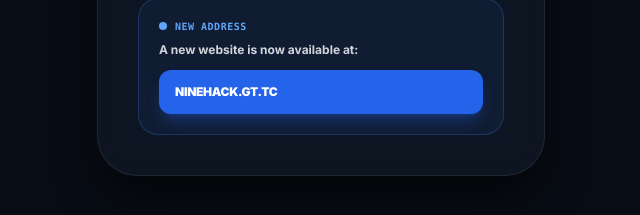
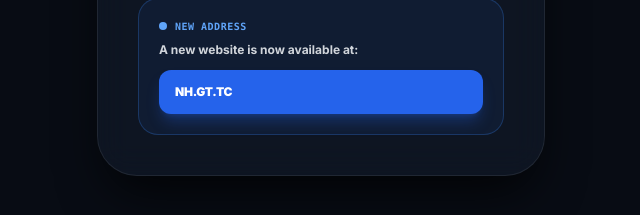
Before and after one commit to ymtmanuel-blip/Ninehack-, a plain HTML site: page index.html in a window 1280 px wide. Shown: the part 449-664 px from the top of the page, 319-959 px from the left. Drawn offline with nearby package versions, Linux system fonts and the light colour scheme.

Commit message:
Update link text from 'Ninehack.gt.tc' to 'Nh.gt.tc'

```diff
--- a/index.html
+++ b/index.html
@@ -79,7 +79,7 @@
                     </p>
 
                     <a href="https://Ninehack.gt.tc" target="_blank" class="block w-full bg-blue-600 hover:bg-blue-500 text-white font-black text-xs py-3.5 px-4 rounded-xl tracking-tight uppercase transition-all duration-200 active:scale-95 shadow-lg shadow-blue-600/30">
-                        Ninehack.gt.tc
+                        Nh.gt.tc
                     </a>
                 </div>
 
```
